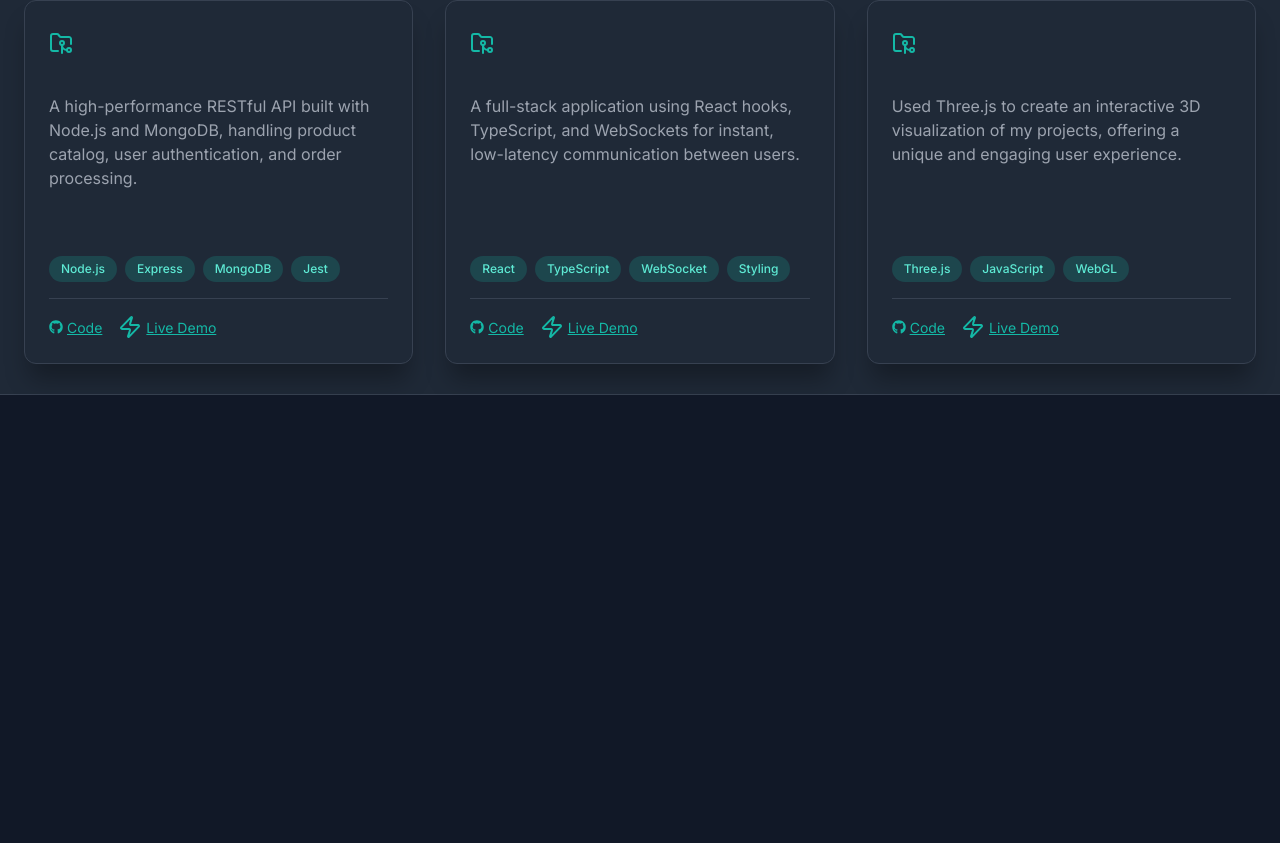
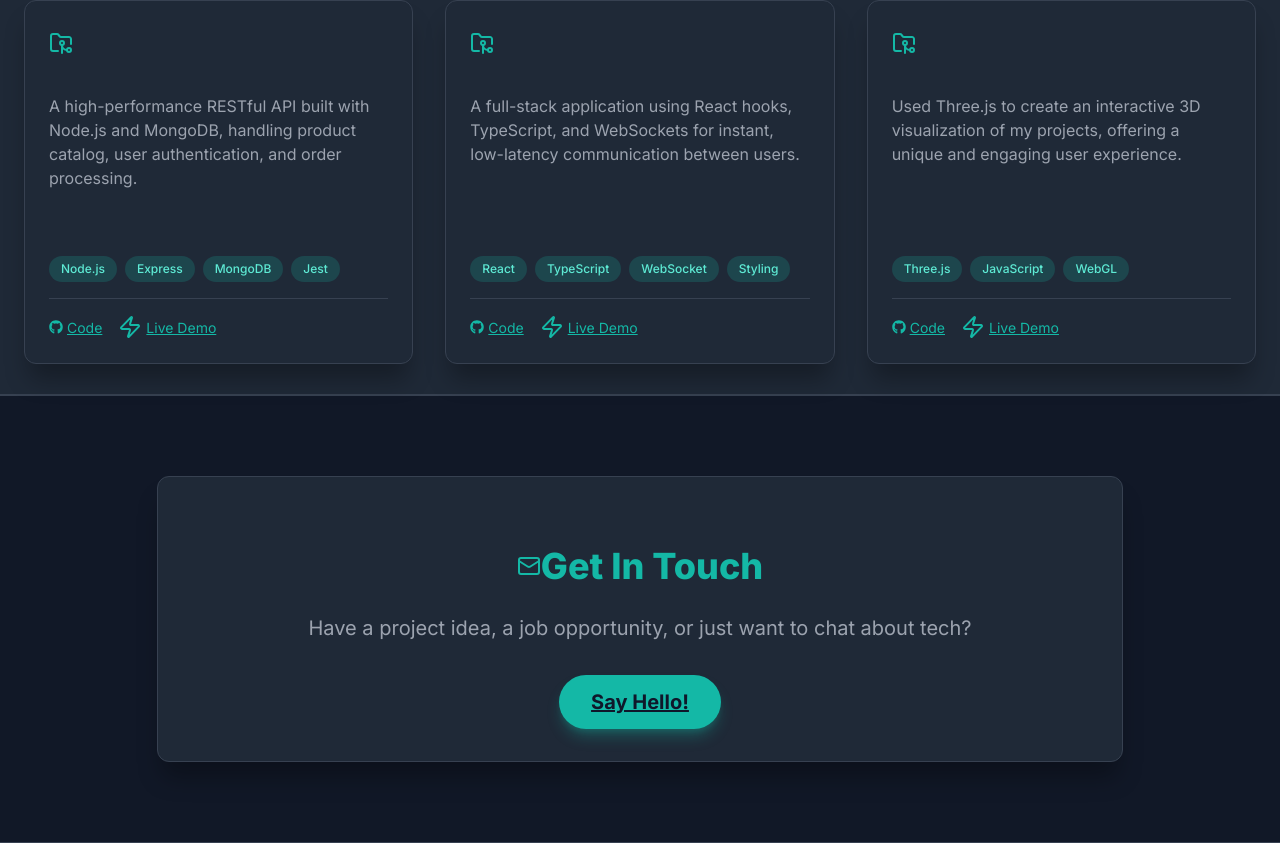
Before and after one commit to HenryOchieng/Portfolio, a React (Vite) app: page / in a window 1280 px wide. Shown: the part 2190-3033 px from the top of the page. Before the commit the page ends 2585 px from the top, so only its background shows below. Built offline with nearby package versions, Linux system fonts and the light colour scheme.

Commit message:
contact section commit

```diff
--- a/src/App.jsx
+++ b/src/App.jsx
@@ -5,6 +5,7 @@ import Hero from './Components/Hero'
 import About from './Components/About'
 import Skills from './Components/Skills'
 import Projects from './Components/Projects'
+import Contact from './Components/Contact'
 import {myData, navItems} from './data';
 
 function App() {
@@ -37,6 +38,9 @@ function App() {
                 <Projects
                     works={myData.projects}
                 />
+                <Contact
+                    contact={myData.contact}
+                />
             </main>
         </div>
     )
--- /dev/null
+++ b/src/Components/Contact.jsx
@@ -0,0 +1,22 @@
+import { Mail } from 'lucide-react'
+
+export default function Contact({...props}) {
+    return (
+        <section id="contact" className="contact-cta">
+            <div className="container">
+                <div className="contact-cta__box">
+                    <h2 className="section-heading" style={{ marginBottom: '16px' }}>
+                        <Mail className="w-8 h-8 mr-3"/>
+                        Get In Touch
+                    </h2>
+                    <p className='contact-cta__text'>
+                        {props.contact.text}
+                    </p>
+                    <a href={props.contact.email}className='btn-primary' style={{ fontSize: '1.25rem' }}>
+                        Say Hello!
+                    </a>
+                </div>
+            </div>
+        </section>
+    )
+}
--- a/src/data.js
+++ b/src/data.js
@@ -22,6 +22,7 @@ export const myData = {
     email: "mailto:henryochieng8@gmail.com",
     linkedin: "https://linkedin.com/in/henry-ndaga",
     github: "https://github.com/HenryOchieng",
+    text: "Have a project idea, a job opportunity, or just want to chat about tech?"
   }
 };
 
```
